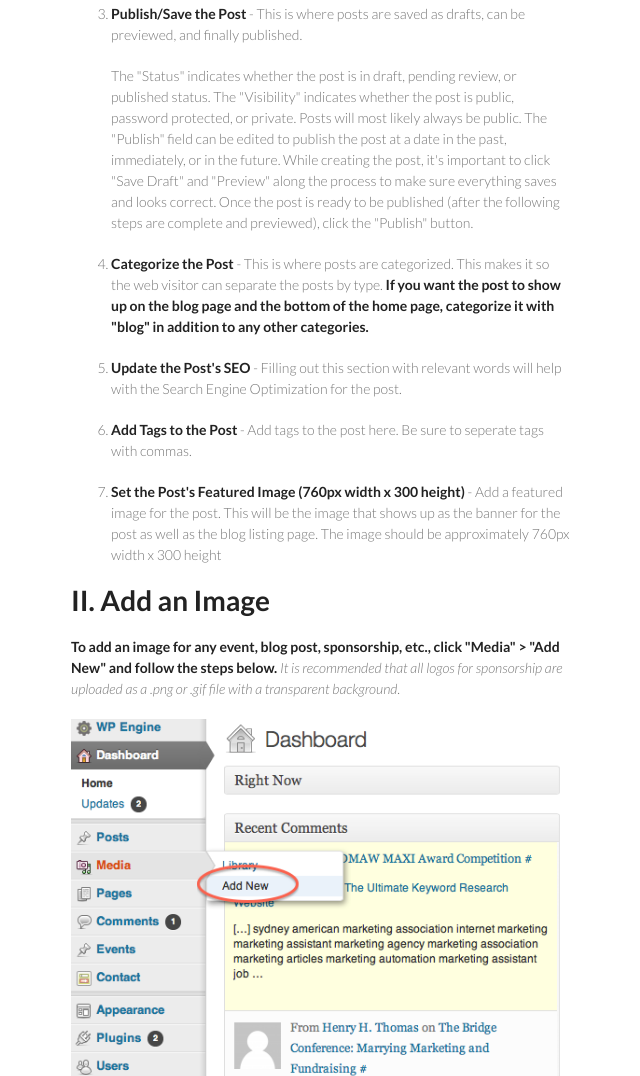
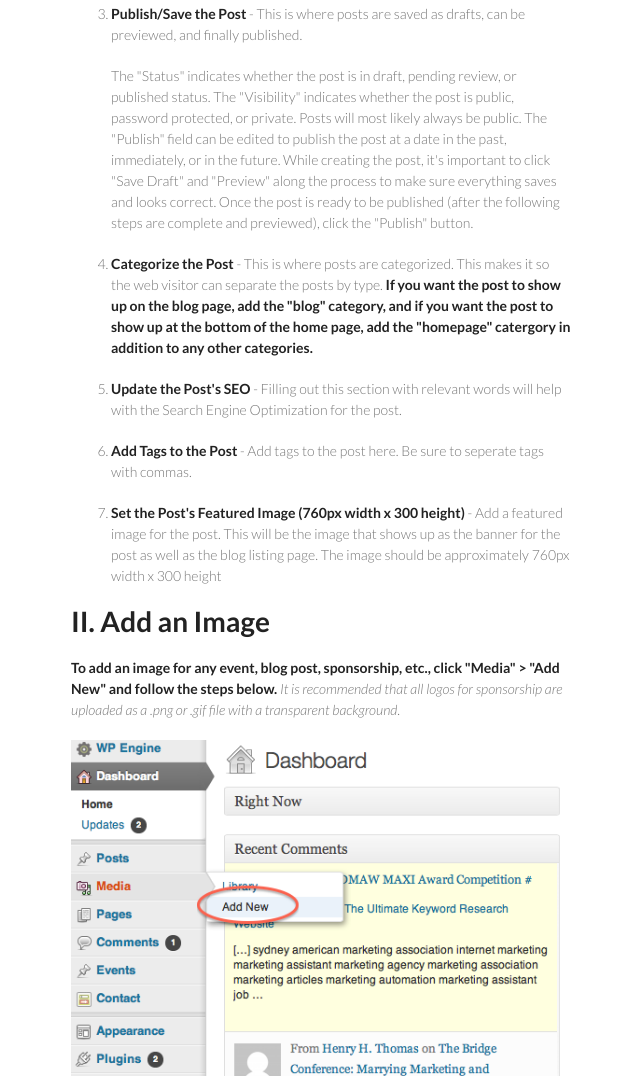
Before and after one commit to TheEngageGroup/DMAWBLOG, a plain HTML site: page index.html in a window 1280 px wide. Shown: the part 1651-2727 px from the top of the page, without its empty margins (499-1139 px from the left). Drawn offline with Linux system fonts and the light colour scheme.

Commit message:
Update index.html

```diff
--- a/index.html
+++ b/index.html
@@ -58,7 +58,7 @@
   While creating the post, it's important to click "Save Draft" and "Preview" along the process to make sure everything saves and looks correct.
   Once the post is ready to be published (after the following steps are complete and previewed), click the "Publish" button.</p>
 </li>
-<li><p><strong>Categorize the Post</strong> - This is where posts are categorized. This makes it so the web visitor can separate the posts by type. <strong>If you want the post to show up on the blog page and the bottom of the home page, categorize it with "blog" in addition to any other categories.</strong></p></li>
+<li><p><strong>Categorize the Post</strong> - This is where posts are categorized. This makes it so the web visitor can separate the posts by type. <strong>If you want the post to show up on the blog page, add the "blog" category, and if you want the post to show up at the bottom of the home page, add the "homepage" catergory in addition to any other categories.</strong></p></li>
 <li><p><strong>Update the Post's SEO</strong> - Filling out this section with relevant words will help with the Search Engine Optimization for the post. </p></li>
 <li><p><strong>Add Tags to the Post</strong> - Add tags to the post here. Be sure to seperate tags with commas.</p></li>
 <li><p><strong>Set the Post's Featured Image (760px width x 300 height)</strong> - Add a featured image for the post. This will be the image that shows up as the banner for the post as well as the blog listing page. The image should be approximately 760px width x 300 height</p></li>
```
